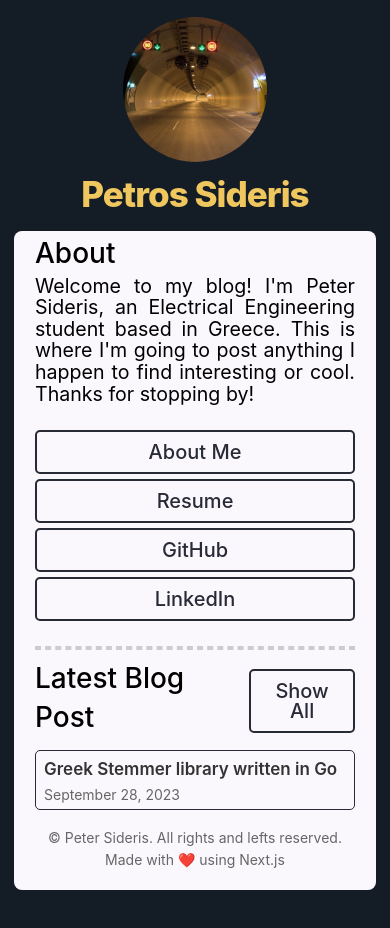
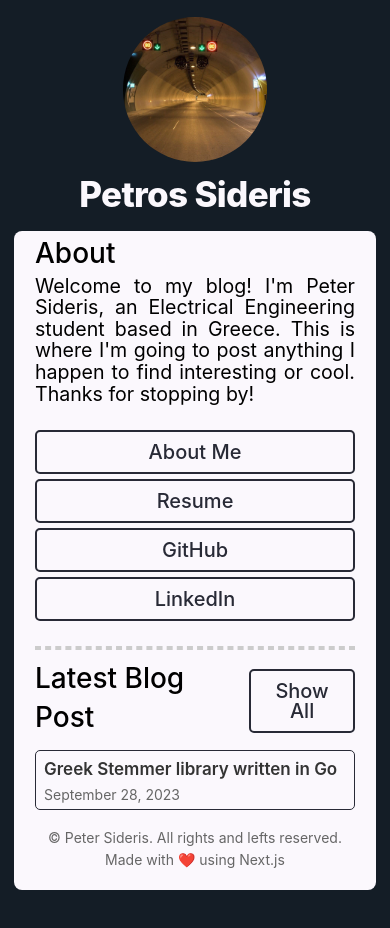
Before and after one commit to petersid2022/petrside, a Next.js app: page / in a window 390 px wide. Shown: the top 928 px of the page. Built offline with nearby package versions, Linux system fonts and the light colour scheme.

Commit message:
fix: fixed name color and minor layout.tsx issue

```diff
--- a/components/layout.tsx
+++ b/components/layout.tsx
@@ -5,7 +5,7 @@ import utilStyles from '../styles/utils.module.css';
 import { TiArrowBack } from 'react-icons/ti';
 import { useRouter } from 'next/router'
 
-//const name = 'Peter Sideris';
+const name = 'Petros Sideris';
 export const siteTitle = 'petrside';
 
 export default function Layout({
@@ -40,9 +40,9 @@ export default function Layout({
                             height={200}
                             width={200}
                             quality={100}
-                            alt="Alekos Fassianos"
+                            alt={name}
                         />
-                        <h1 className={utilStyles.NameCss}>Petros Sideris</h1>
+                        <h1 className={utilStyles.NameCss}>{name}</h1>
                     </>
                 ) : (
                     <>
--- a/styles/utils.module.css
+++ b/styles/utils.module.css
@@ -9,9 +9,9 @@
 }
 
 .NameCss {
-    color: #f0c75e;
+    color: #FBF8FD;
     font-size: 2.5rem;
-    letter-spacing: -0.07rem;
+    letter-spacing: -0.03rem;
     font-weight: 800;
     margin-top: 0px;
     margin-bottom: 5px;
@@ -181,7 +181,7 @@
     border: 2px solid #141d26;
     padding: 0px 8px;
     border-radius: 5px;
-    transition: background-color 0.1s, color 0.1s, border-color 0.1s;
+    transition: background-color 0.05s, color 0.05s, border-color 0.05s;
     text-align: center;
     width: auto;
     background-color: transparent;
@@ -304,7 +304,7 @@
     border: 2px solid #282a36;
     padding: 0px 8px;
     border-radius: 5px;
-    transition: background-color 0.1s, color 0.3s, border-color 0.3s;
+    transition: background-color 0.05s, color 0.05s, border-color 0.05s;
     display: inline-block;
     text-align: center;
     width: auto;
@@ -332,7 +332,7 @@
     border: 2px solid transparent;
     padding: 0px 8px;
     transition-delay: 100ms;
-    transition: background-color 0.1s, color 0.1s, border-color 0.1s;
+    transition: background-color 0.05s, color 0.05s, border-color 0.05s;
     border-radius: 5px;
     text-align: center;
     width: auto;
@@ -340,8 +340,8 @@
 
 .iconText:hover {
     color: #fff;
-    background-color: #243447;
-    border-color: #243447;
+    background-color: #394859;
+    border-color: #394859;
 }
 
 .iconText:focus {
@@ -361,7 +361,9 @@
 }
 
 .SoftBorderAroundAbout {
+    /*
     border: 2px dashed #282a36;
+    */
     padding: 0px 8px;
     border-radius: 5px;
     width: auto;
@@ -379,7 +381,7 @@
     */
     background-color: #fbf8fd;
     text-decoration: none;
-    transition: transform 0.1s ease-in-out, box-shadow 0.2s ease-in-out;
+    transition: transform 0.1s ease-in-out, box-shadow 0.1s ease-in-out;
 }
 
 .SoftBorderAroundLatestPost:hover {
@@ -389,7 +391,7 @@
 
 .ProjectsBox {
     text-decoration: none;
-    transition: transform 0.1s ease-in-out, box-shadow 0.2s ease-in-out;
+    transition: transform 0.1s ease-in-out, box-shadow 0.1s ease-in-out;
 }
 
 .ProjectsBox:hover {
@@ -399,7 +401,7 @@
 
 .SoftBorderAroundAllPost {
     margin-bottom: 10px;
-    border: 1px solid #282a36;
+    border: 2px solid #282a36;
     padding: 0px 8px;
     border-radius: 5px;
     width: auto;
@@ -447,7 +449,7 @@
         */
         background-color: #fbf8fd;
         text-decoration: none;
-        transition: transform 0.1s ease-in-out, box-shadow 0.2s ease-in-out;
+        transition: background-color 0.05s, color 0.05s, border-color 0.05s;
     }
 
     .SoftBorderAroundAbout {
@@ -461,9 +463,9 @@
     }
 
     .NameCss {
-        color: #f0c75e;
-        letter-spacing: -0.07rem;
+        color: #FBF8FD;
         font-size: 2.5rem;
+        letter-spacing: -0.05rem;
         font-weight: 800;
         margin-top: 15px;
         margin-bottom: 19px;
@@ -488,7 +490,7 @@
         border: 2px solid #282a36;
         padding: 10px 8px;
         border-radius: 5px;
-        transition: background-color 0.1s, color 0.3s, border-color 0.3s;
+        transition: background-color 0.05s, color 0.05s, border-color 0.05s;
         text-align: center;
         width: auto;
         background-color: transparent;
@@ -517,7 +519,7 @@
         border: 2px solid #282a36;
         padding: 10px 10px;
         border-radius: 5px;
-        transition: background-color 0.1s, color 0.3s, border-color 0.3s;
+        transition: background-color 0.05s, color 0.05s, border-color 0.05s;
         display: inline-block;
         text-align: center;
         width: auto;
```
